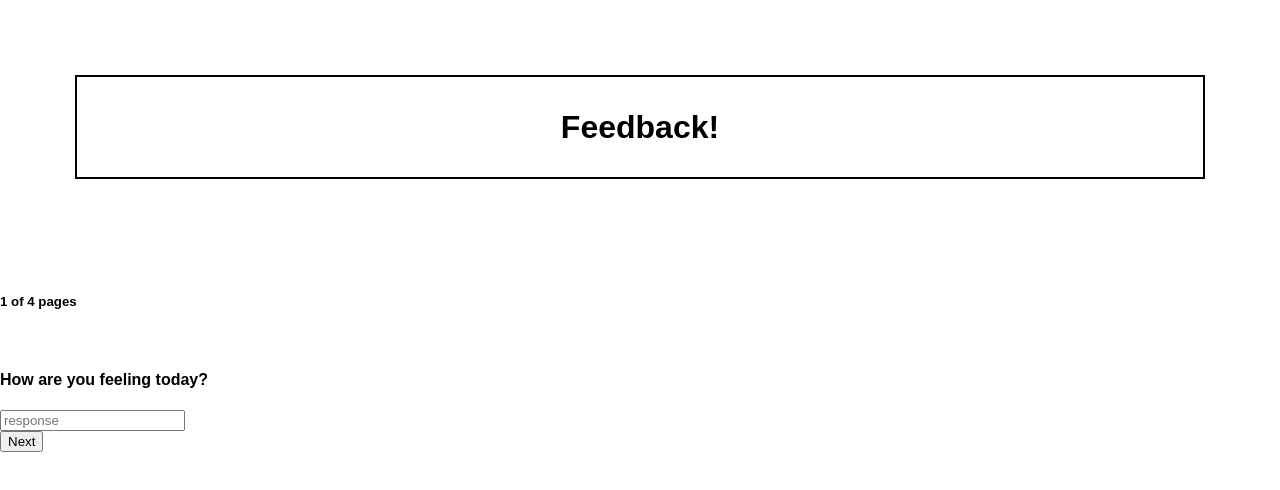
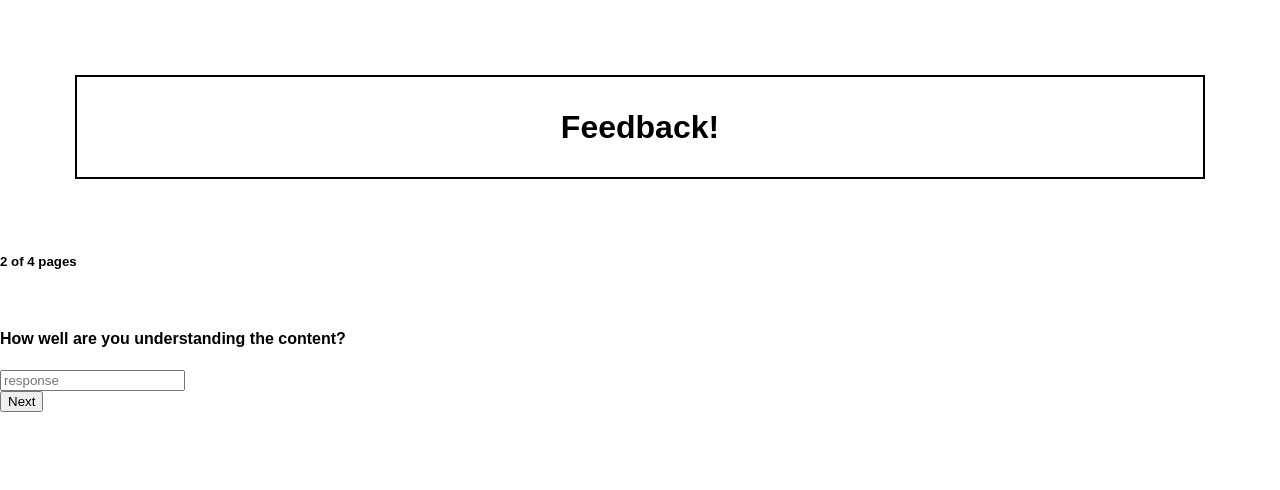
Before and after one commit to victoriachhieng/weekend-challenge-5-feedback, a React (Create React App) app: page /#/2 in a window 1280 px wide. Shown: the top 490 px of the page. Built offline with nearby package versions, Linux system fonts and the light colour scheme.

Commit message:
add FeedbackTwo component and feedbackTwo reducer. Import router, link to switch pages on next button

```diff
--- a/src/components/App/App.js
+++ b/src/components/App/App.js
@@ -1,18 +1,21 @@
 import React, { Component } from 'react';
-import axios from 'axios';
+import { HashRouter as Router, Route } from "react-router-dom";
 import './App.css';
 import NavBar from '../Navbar/Navbar';
 import FeedbackOne from '../FeedbackOne/FeedbackOne';
+import FeedbackTwo from '../FeedbackTwo/FeedbackTwo';
 
 class App extends Component {
   render() {
     return (
-      <div>
-        <NavBar/>
-        <br/>
-        <FeedbackOne/>
-      </div>
-    );
+      <Router>
+        <div>
+          <NavBar />
+          <Route path="/" exact component={FeedbackOne}></Route>
+          <Route path="/2" component={FeedbackTwo}></Route>
+        </div>
+      </Router>
+    )
   }
 }
 
--- a/src/components/FeedbackOne/FeedbackOne.jsx
+++ b/src/components/FeedbackOne/FeedbackOne.jsx
@@ -16,6 +16,8 @@ class FeedbackOne extends Component {
 
   handleClick = () => {
       this.props.dispatch({ type: "ADD_FEELING", payload: this.state })
+      this.props.history.push('/2');
+      alert('You will be directed to step 2')
     }
 
   render() {
--- /dev/null
+++ b/src/components/FeedbackTwo/FeedbackTwo.jsx
@@ -0,0 +1,38 @@
+import React, {Component} from 'react';
+import {connect} from 'react-redux';
+
+class FeedbackTwo extends Component {
+
+    state = {
+        understanding: 0,
+    }
+
+    handleChangeUnderstanding = (event) => {
+        this.setState({
+            understanding: event.target.value
+        })
+    }
+
+    handleClick = () => {
+        this.props.dispatch({type: 'ADD_UNDERSTANDING', payload: this.state})
+    }
+
+    render(){
+        return(
+            <div>
+                <h5>2 of 4 pages</h5>
+                <br />
+                <h4>How well are you understanding the content?</h4>
+                <input onChange={this.handleChangeUnderstanding} type="number" placeholder="response"
+                />
+                <br />
+                <button onClick={this.handleClick}>Next</button>
+            </div>
+        )
+    }
+}
+
+
+
+
+export default connect()(FeedbackTwo);
--- a/src/index.js
+++ b/src/index.js
@@ -18,9 +18,18 @@ const feedbackOne = (state = [], action) => {
   }
 };
 
+const feedbackTwo = (state = [], action) => {
+  switch (action.type) {
+    case "ADD_UNDERSTANDING":
+    return action.payload;
+  }
+  return state;
+}
+
 const storeInstance = createStore(
   combineReducers({
-    feedbackOne
+    feedbackOne,
+    feedbackTwo
   }),
   applyMiddleware(logger)
 );
```
